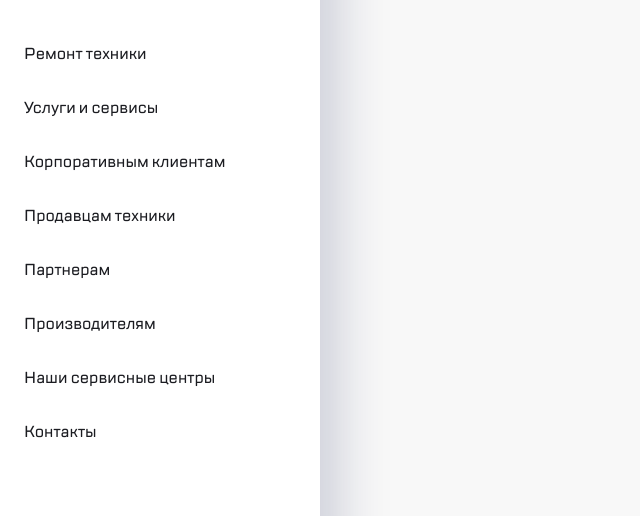
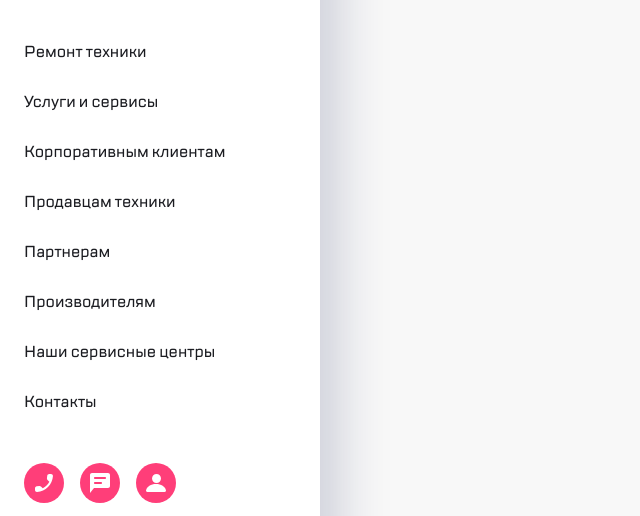
Before and after one commit to SurgeDriver/expandable-block, a plain HTML site: page index.html in a window 1280 px wide. Shown: the part 71-587 px from the top of the page, without its empty margins (0-640 px from the left). Drawn offline with Linux system fonts and the light colour scheme.

Commit message:
aside height fix 4

```diff
--- a/style.css
+++ b/style.css
@@ -259,11 +259,8 @@ body {
     display: flex;
     flex-direction: column;
     min-width: 320px;
-    /* min-height: 768px; */
     width: 320px;
-    height: 100vh;
-    /* *height: calc(100vh - 56px); */
-    /* overflow-y: hidden; */
+    height: calc(100vh - 56px);
     box-shadow: 16px 0 52px 0 rgba(14, 24, 80, 0.2);
     background-color: #FFFFFF;
 }
@@ -302,8 +299,8 @@ body {
     color: #1B1C21;
     width: 100%;
     position: relative;
-    padding-top: 16px;
-    padding-bottom: 16px;
+    padding-top: 14px;
+    padding-bottom: 14px;
     padding-left: 24px;
 }
 
@@ -487,9 +484,3 @@ body {
         display: block;
     }
 }
-
-/* @media (min-height: 768px) {
-    .aside__footer {
-        margin-top: 0;
-    }
-} */
```
